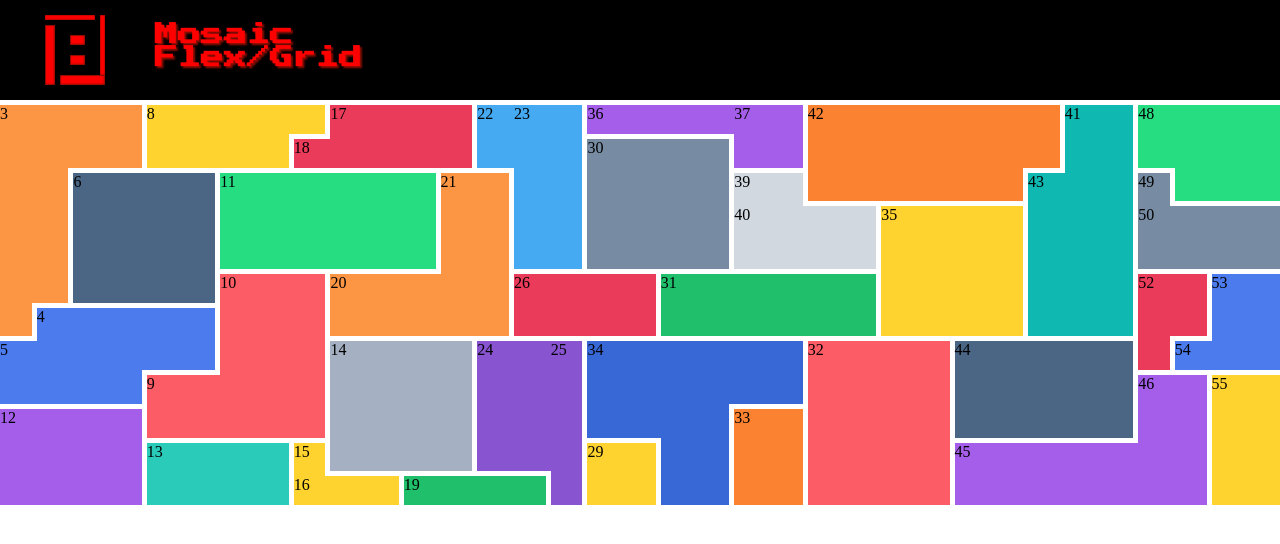
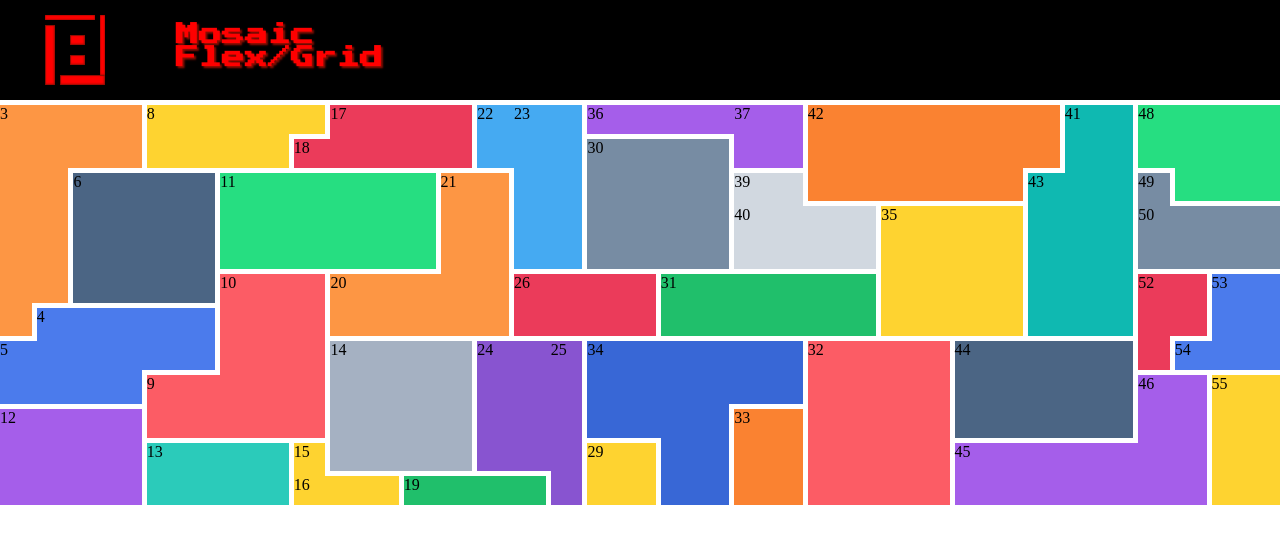
Before and after one commit to 100drine/FLEXGRID, a plain HTML site: page index.html in a window 1280 px wide. Drawn offline with Linux system fonts and the light colour scheme.

Commit message:
fix grid header

```diff
--- a/style.css
+++ b/style.css
@@ -25,6 +25,7 @@
   height: 100px;
   display: grid;
   grid-template: repeat(5,24px)/repeat(38,51.57px);
+  grid-gap: 7px;
   background-color: black;
   position: fixed;
   top: 0;
```
